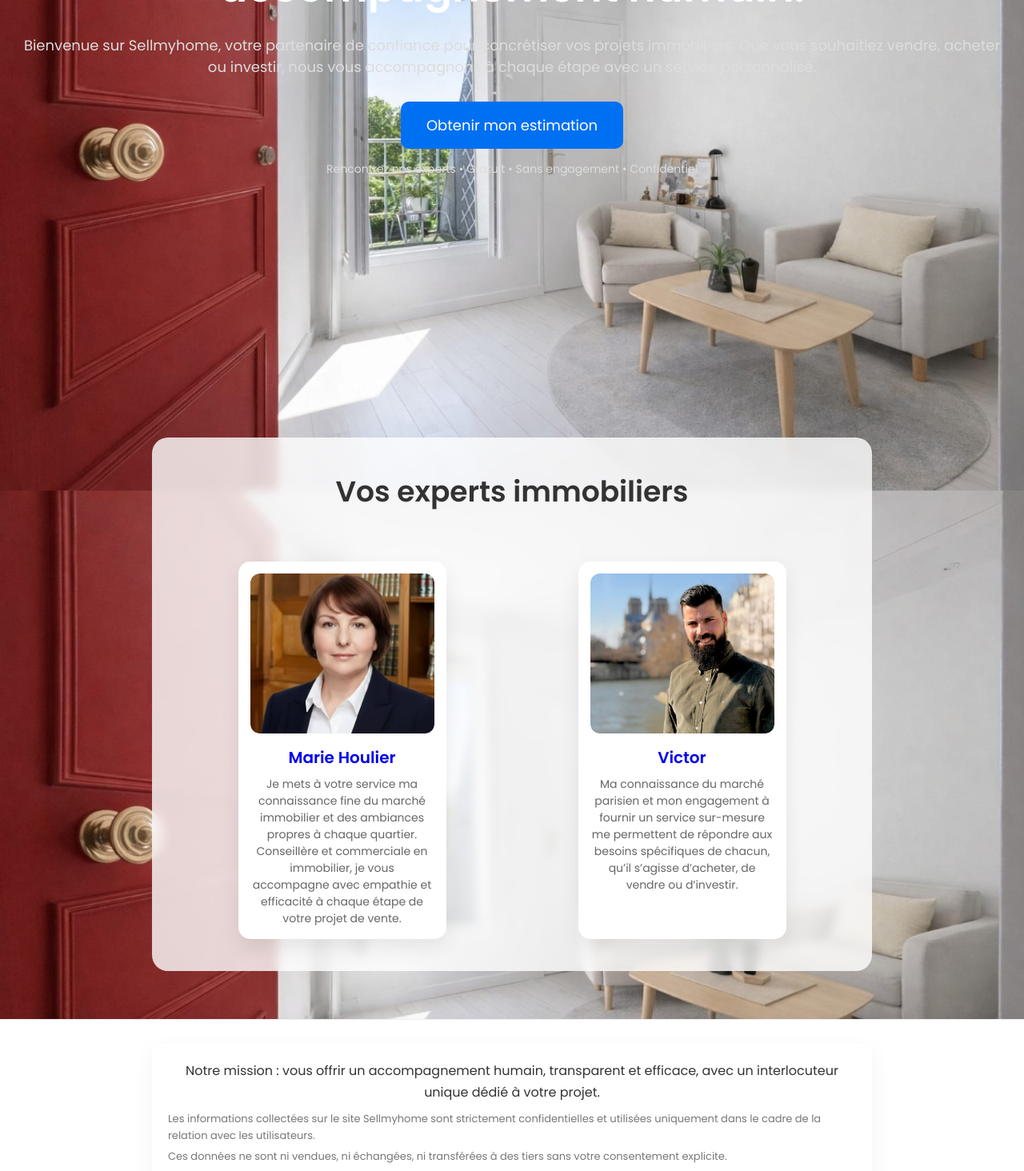
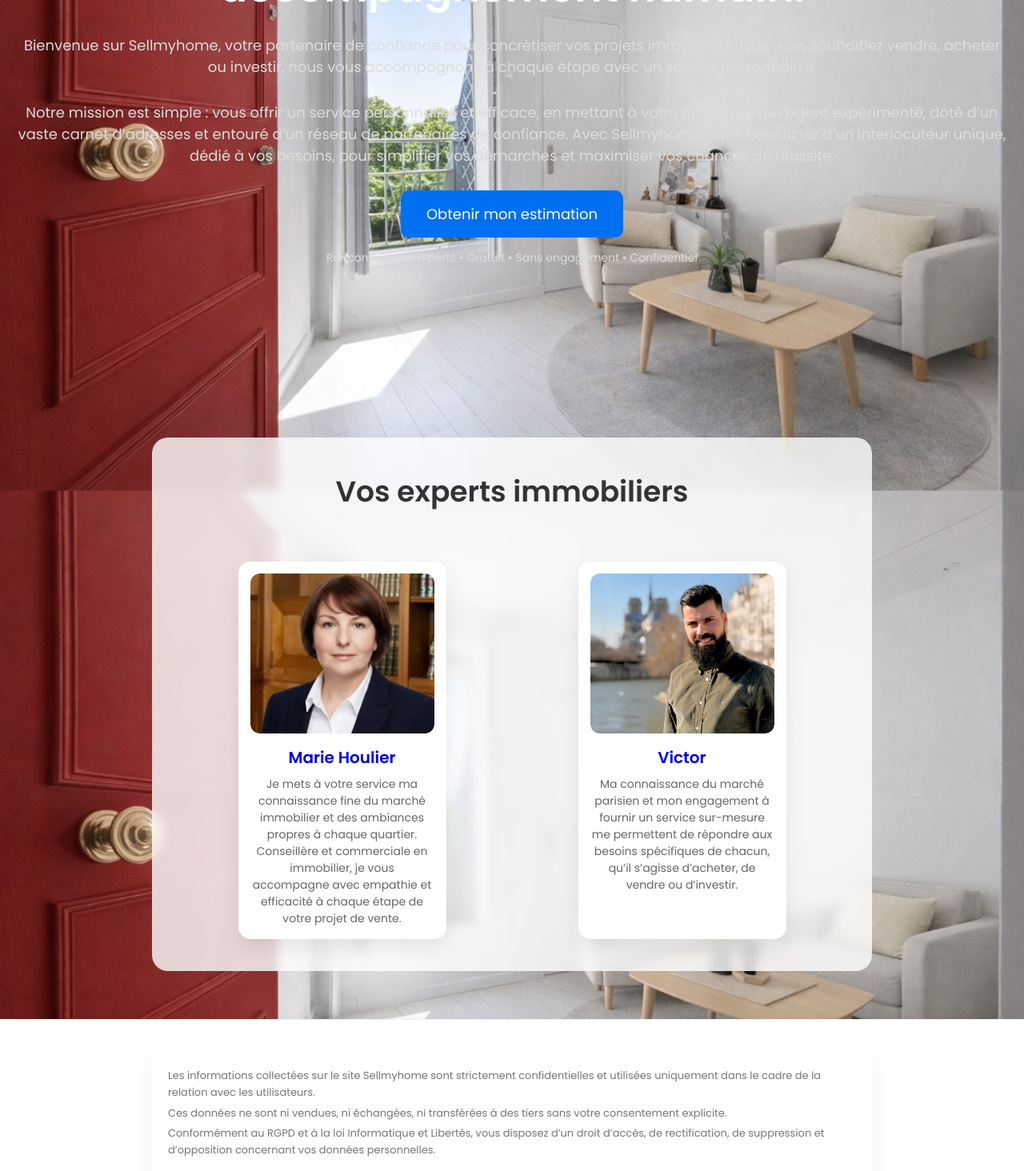
Before and after one commit to Juju-kpi/estimation_immo, a Next.js app: page / in a window 1280 px wide. Shown: the part 240-1704 px from the top of the page at 80% size. Built offline with nearby package versions, Linux system fonts and the light colour scheme.

Commit message:
Update HomeClient.js

```diff
--- a/app/HomeClient.js
+++ b/app/HomeClient.js
@@ -48,6 +48,9 @@ export default function HomeClient() {
       Bienvenue sur Sellmyhome, votre partenaire de confiance pour concrétiser vos projets immobiliers.
       Que vous souhaitiez vendre, acheter ou investir, nous vous accompagnons à chaque étape avec un service personnalisé.
     </p>
+        <p>
+        Notre mission est simple : vous offrir un service personnalisé et efficace, en mettant à votre disposition un agent expérimenté, doté d’un vaste carnet d’adresses et entouré d’un réseau de partenaires de confiance. Avec Sellmyhome, vous bénéficiez d’un interlocuteur unique, dédié à vos besoins, pour simplifier vos démarches et maximiser vos chances de réussite.
+        </p>
 
     <a href="/estimation">
       <button className="primary-btn">
@@ -134,11 +137,6 @@ Ma connaissance du marché parisien et mon engagement à fournir un service sur-
   <footer className="footer-legal">
   <div className="footer-container">
 
-    <p className="footer-intro">
-      Notre mission : vous offrir un accompagnement humain, transparent et efficace,
-      avec un interlocuteur unique dédié à votre projet.
-    </p>
-
     <div className="footer-legal-text">
       <p>
         Les informations collectées sur le site Sellmyhome sont strictement confidentielles
```
